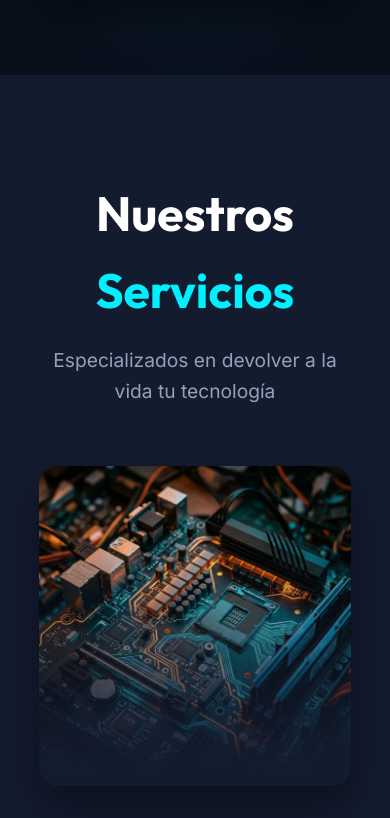
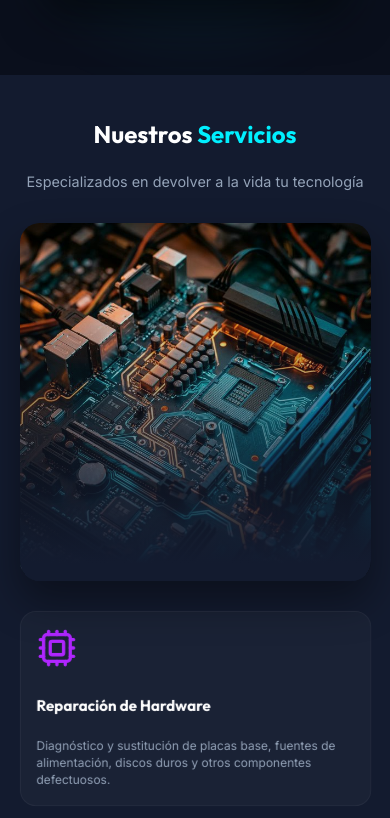
Before and after one commit to andre110500/pcservice, a React (Vite) app: page / in a window 390 px wide. Shown: the part 1114-1932 px from the top of the page. Built offline with nearby package versions, Linux system fonts and the light colour scheme.

Commit message:
feat: enhance Services component with responsive design adjustments and improved styling for service cards

```diff
--- a/src/components/Services.scss
+++ b/src/components/Services.scss
@@ -48,13 +48,13 @@
             position: relative;
             width: 100%;
             min-height: 250px;
+            display: grid;
             transform-style: preserve-3d;
             transition: transform 0.6s ease;
         }
 
         .service-face {
-            position: absolute;
-            inset: 0;
+            grid-area: 1 / 1;
             display: flex;
             flex-direction: column;
             gap: 16px;
@@ -67,6 +67,7 @@
             backface-visibility: hidden;
             -webkit-backface-visibility: hidden;
             overflow-wrap: break-word;
+            word-break: break-word;
         }
 
         .service-face-front {
@@ -141,12 +142,65 @@
 
 @media (max-width: 968px) {
     .services-section {
+        padding: 60px 5%;
+
+        .services-header {
+            margin-bottom: 40px;
+
+            .section-title {
+                font-size: 2rem;
+            }
+
+            .section-desc {
+                font-size: 1rem;
+            }
+        }
+
         .services-content {
             flex-direction: column-reverse;
+            gap: 30px;
         }
 
         .services-grid {
             grid-template-columns: 1fr;
+        }
+
+        .service-card {
+            .service-card-inner {
+                min-height: 200px;
+            }
+
+            .service-face {
+                padding: 20px;
+                gap: 12px;
+            }
+
+            .service-face-front {
+                h3 {
+                    font-size: 1.1rem;
+                    margin-bottom: 10px;
+                }
+
+                p {
+                    font-size: 0.85rem;
+                }
+
+                .icon-wrapper {
+                    margin-bottom: 12px;
+                }
+            }
+
+            .service-face-back {
+                .back-emoji {
+                    font-size: 1.4rem;
+                    margin-bottom: 12px;
+                }
+
+                p {
+                    font-size: 0.85rem;
+                    line-height: 1.5;
+                }
+            }
         }
 
         .services-image {
@@ -155,3 +209,67 @@
         }
     }
 }
+
+@media (max-width: 480px) {
+    .services-section {
+        padding: 40px 5%;
+
+        .services-header {
+            margin-bottom: 30px;
+
+            .section-title {
+                font-size: 1.5rem;
+            }
+
+            .section-desc {
+                font-size: 0.9rem;
+            }
+        }
+
+        .services-grid {
+            gap: 20px;
+        }
+
+        .service-card {
+            .service-card-inner {
+                min-height: 180px;
+            }
+
+            .service-face {
+                padding: 16px;
+                gap: 10px;
+            }
+
+            .service-face-front {
+                h3 {
+                    font-size: 0.95rem;
+                }
+
+                p {
+                    font-size: 0.75rem;
+                    line-height: 1.4;
+                }
+
+                .icon-wrapper {
+                    margin-bottom: 8px;
+                }
+            }
+
+            .service-face-back {
+                .back-emoji {
+                    font-size: 1.2rem;
+                    margin-bottom: 8px;
+                }
+
+                p {
+                    font-size: 0.75rem;
+                    line-height: 1.4;
+                }
+            }
+        }
+
+        .services-image {
+            height: 250px;
+        }
+    }
+}
```
